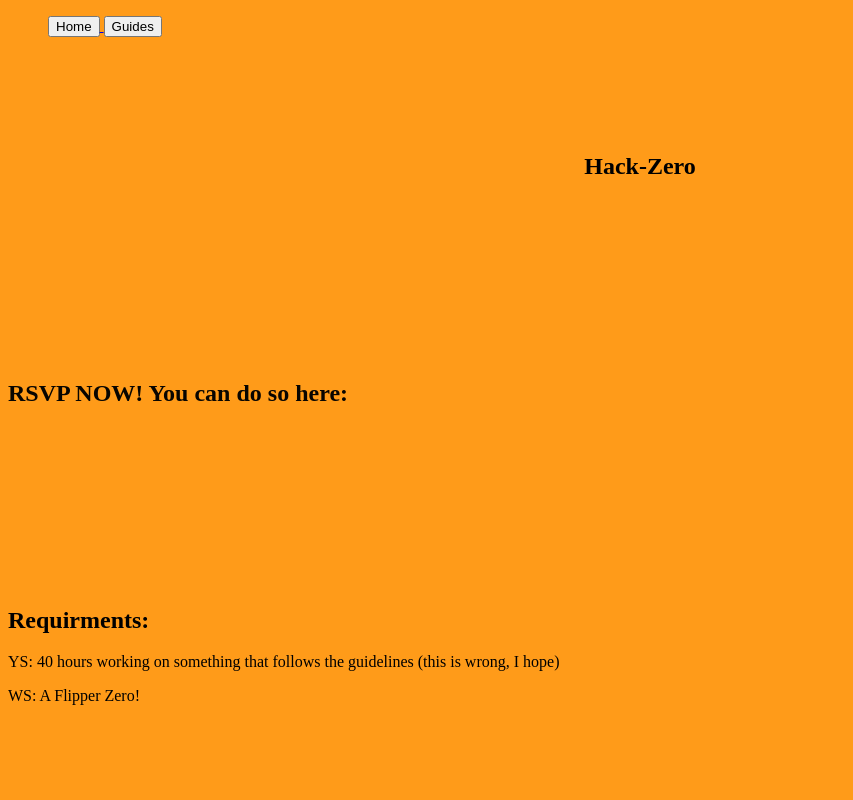
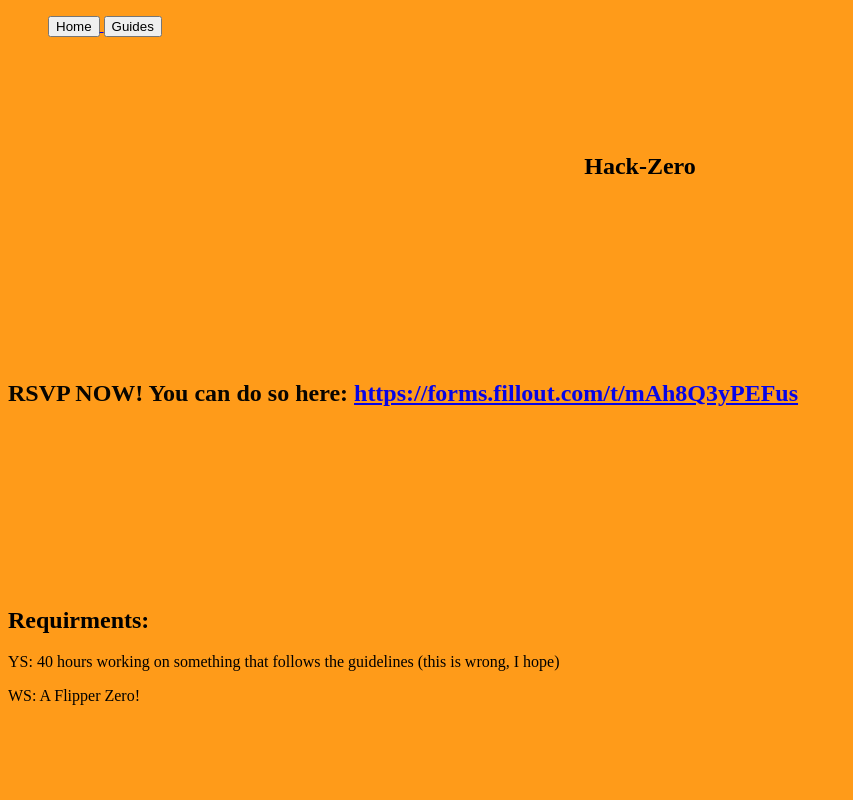
Before and after one commit to Eobam/Hack-Zero-Website, a plain HTML site: page index.html in a window 1280 px wide. Shown: the top 800 px of the page, without its empty margins (0-853 px from the left). Drawn offline with Linux system fonts and the light colour scheme.

Commit message:
Add RSVP link to RSVP NOW section
Updated RSVP section to include a link for registration.

```diff
--- a/index.html
+++ b/index.html
@@ -18,7 +18,7 @@
 <h1 class="title"> Hack-Zero </h1>
 </section>
 <section class="fade-section">
-    <h2>RSVP NOW! You can do so here: </h2>
+    <h2>RSVP NOW! You can do so here: <a href="https://forms.fillout.com/t/mAh8Q3yPEFus">https://forms.fillout.com/t/mAh8Q3yPEFus</a></h2>
 </section>
 <section class="fade-section">
 <h2>Requirments:</h2>
```
